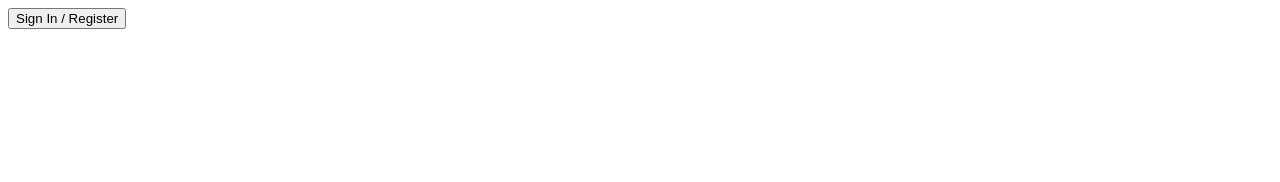
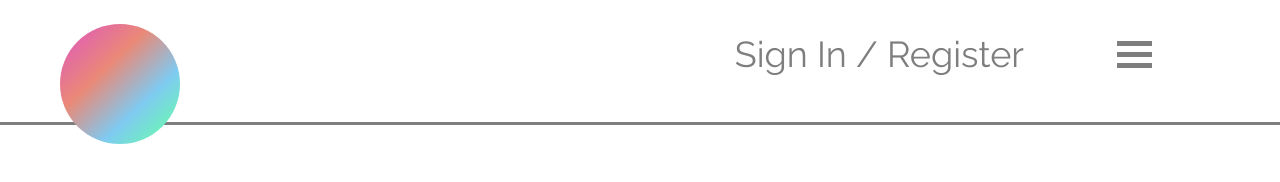
Before and after one commit to peilin314/simbli, a plain HTML site: page index.html in a window 1280 px wide. Drawn offline with Linux system fonts and the light colour scheme.

Commit message:
fixed link to css sheet

```diff
--- a/index.html
+++ b/index.html
@@ -5,7 +5,7 @@
     <meta charset="UTF-8">
     <meta http-equiv="X-UA-Compatible" content="IE=edge">
     <meta name="viewport" content="width=device-width, initial-scale=1.0">
-    <link rel="stylesheet" href="./homePageStyles.css">
+    <link rel="stylesheet" href="index.css">
 </head>
 
 <body>
```
